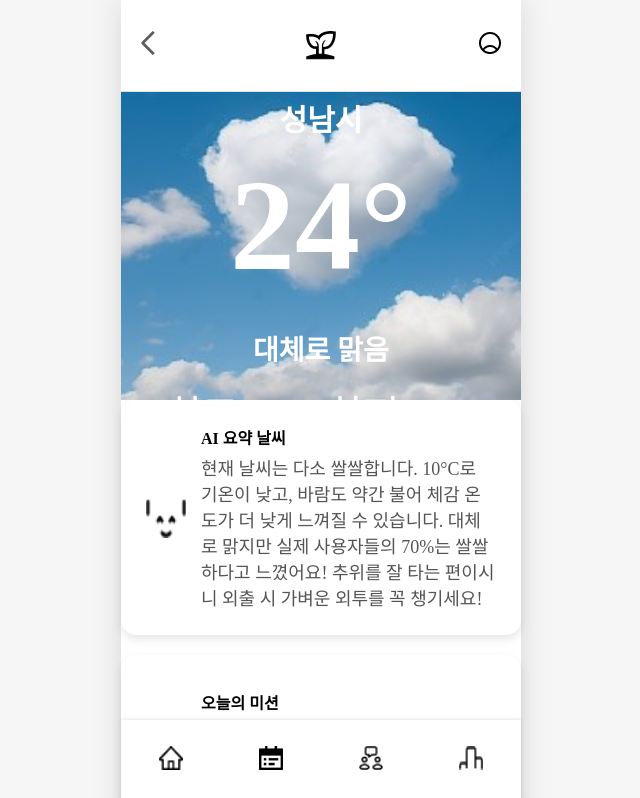
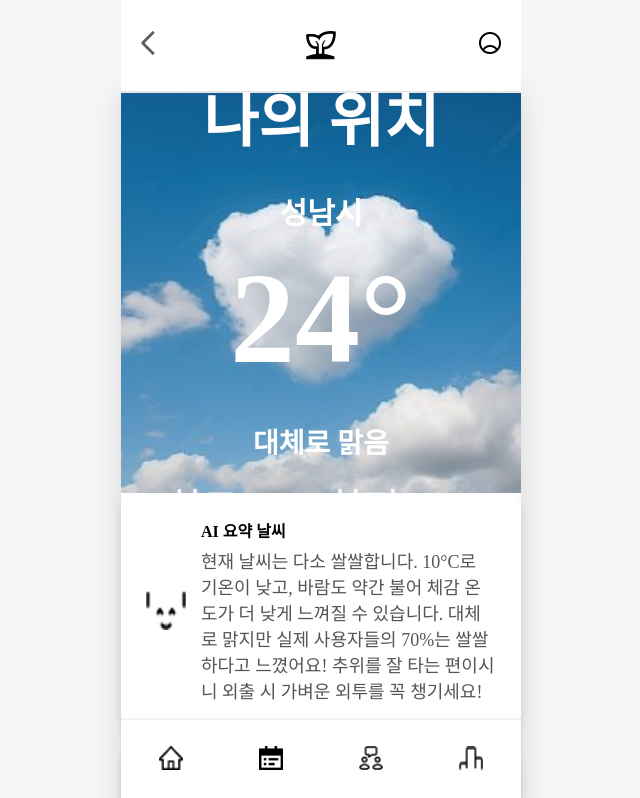
Before and after one commit to KTB-IDLE/WeatherWise-Client, a React (Vite) app in the folder weather-wise/: page / in a window 1280 px wide. Shown: the top 798 px of the page, without its empty margins (319-959 px from the left). Built offline with nearby package versions, Linux system fonts and the light colour scheme; a web font is replaced by a local one.

Commit message:
날씨 상단바만큼 아래로 내리는 margin-top 추가

```diff
--- a/weather-wise/src/components/Weather.css
+++ b/weather-wise/src/components/Weather.css
@@ -8,6 +8,7 @@
   justify-content: center;
   align-items: center;
   text-align: center; /* 컨테이너 내 모든 텍스트를 중앙 정렬 */
+  margin-top: 92.67px; /* 92.67px 만큼 아래로 이동 */
 }
 
 .weather-info {
```
